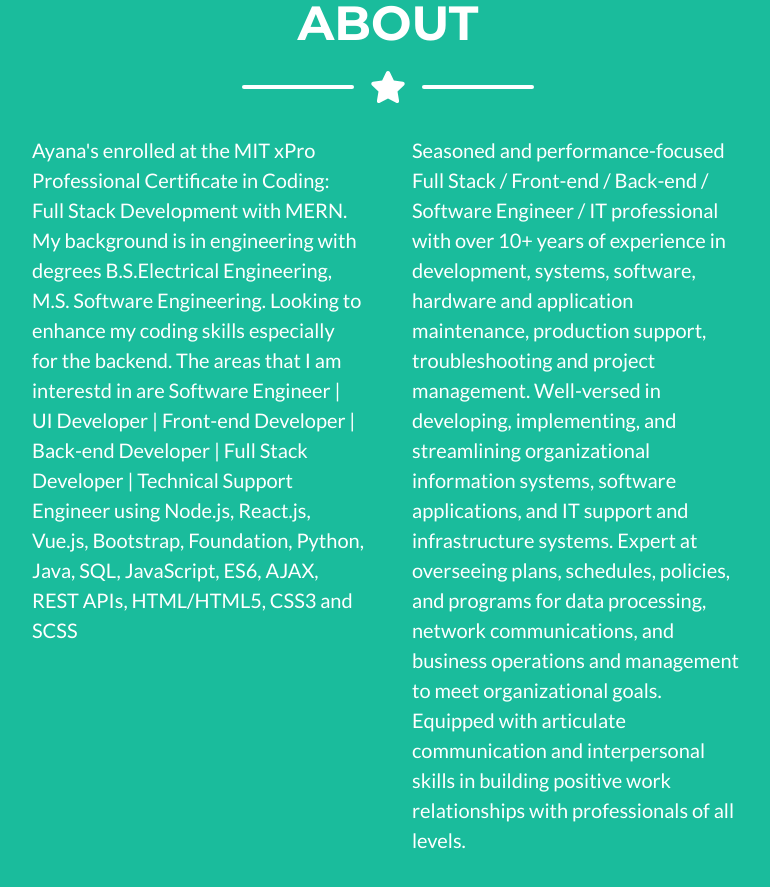
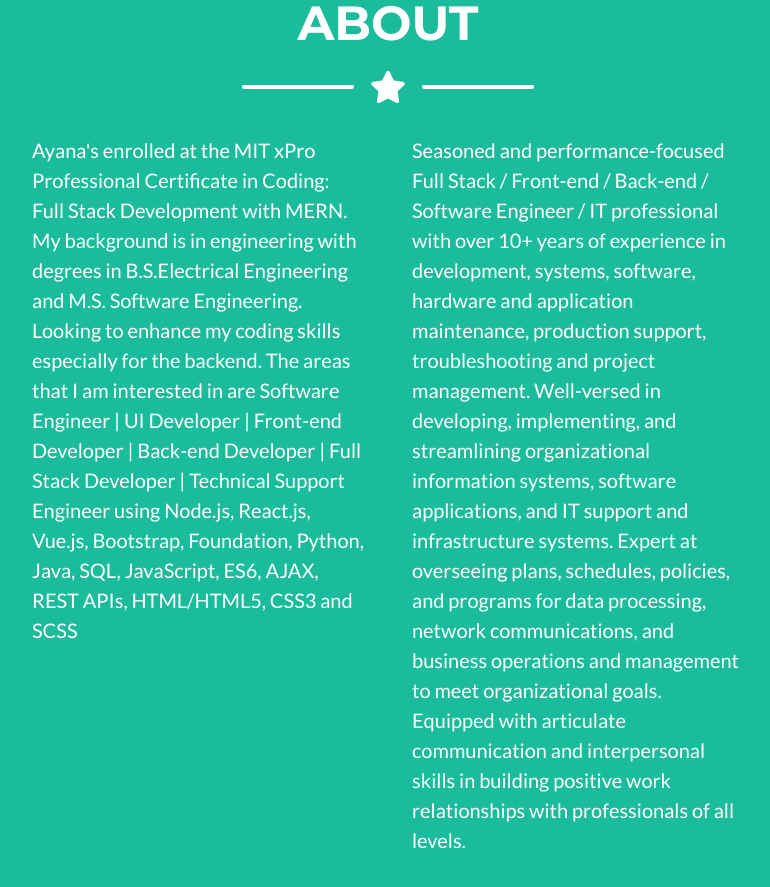
Before and after one commit to ayana-perry-lytics/perryas.github.io, a plain HTML site: page index.html in a window 1280 px wide. Shown: the part 1855-2742 px from the top of the page, without its empty margins (252-1022 px from the left). Drawn offline with nearby package versions, Linux system fonts and the light colour scheme.

Commit message:
Fixed a couple of typos.

```diff
--- a/index.html
+++ b/index.html
@@ -137,7 +137,7 @@
                 </div>
                 <!-- About Section Content-->
                 <div class="row">
-                    <div class="col-lg-4 ml-auto"><p class="lead">Ayana's enrolled at the MIT xPro Professional Certificate in Coding: Full Stack Development with MERN.  My background is in engineering with degrees B.S.Electrical Engineering, M.S. Software Engineering.  Looking to enhance my coding skills especially for the backend. The areas that I am interestd in are Software Engineer | UI Developer | Front-end Developer | Back-end Developer | Full Stack Developer | Technical Support Engineer using  Node.js, React.js, Vue.js, Bootstrap, Foundation, Python, Java, SQL, JavaScript, ES6, AJAX, REST APIs, HTML/HTML5, CSS3 and SCSS</p></div>
+                    <div class="col-lg-4 ml-auto"><p class="lead">Ayana's enrolled at the MIT xPro Professional Certificate in Coding: Full Stack Development with MERN.  My background is in engineering with degrees in B.S.Electrical Engineering and M.S. Software Engineering.  Looking to enhance my coding skills especially for the backend. The areas that I am interested in are Software Engineer | UI Developer | Front-end Developer | Back-end Developer | Full Stack Developer | Technical Support Engineer using  Node.js, React.js, Vue.js, Bootstrap, Foundation, Python, Java, SQL, JavaScript, ES6, AJAX, REST APIs, HTML/HTML5, CSS3 and SCSS</p></div>
                     <div class="col-lg-4 mr-auto"><p class="lead">Seasoned and performance-focused Full Stack / Front-end / Back-end / Software Engineer / IT professional with over 10+ years of experience in development, systems, software, hardware and application maintenance, production support, troubleshooting and project management. Well-versed in developing, implementing, and streamlining organizational information systems, software applications, and IT support and infrastructure systems. Expert at overseeing plans, schedules, policies, and programs for data processing, network communications, and business operations and management to meet organizational goals. Equipped with articulate communication and interpersonal skills in building positive work relationships with professionals of all levels.
                 </p></div>
                 </div>
```
